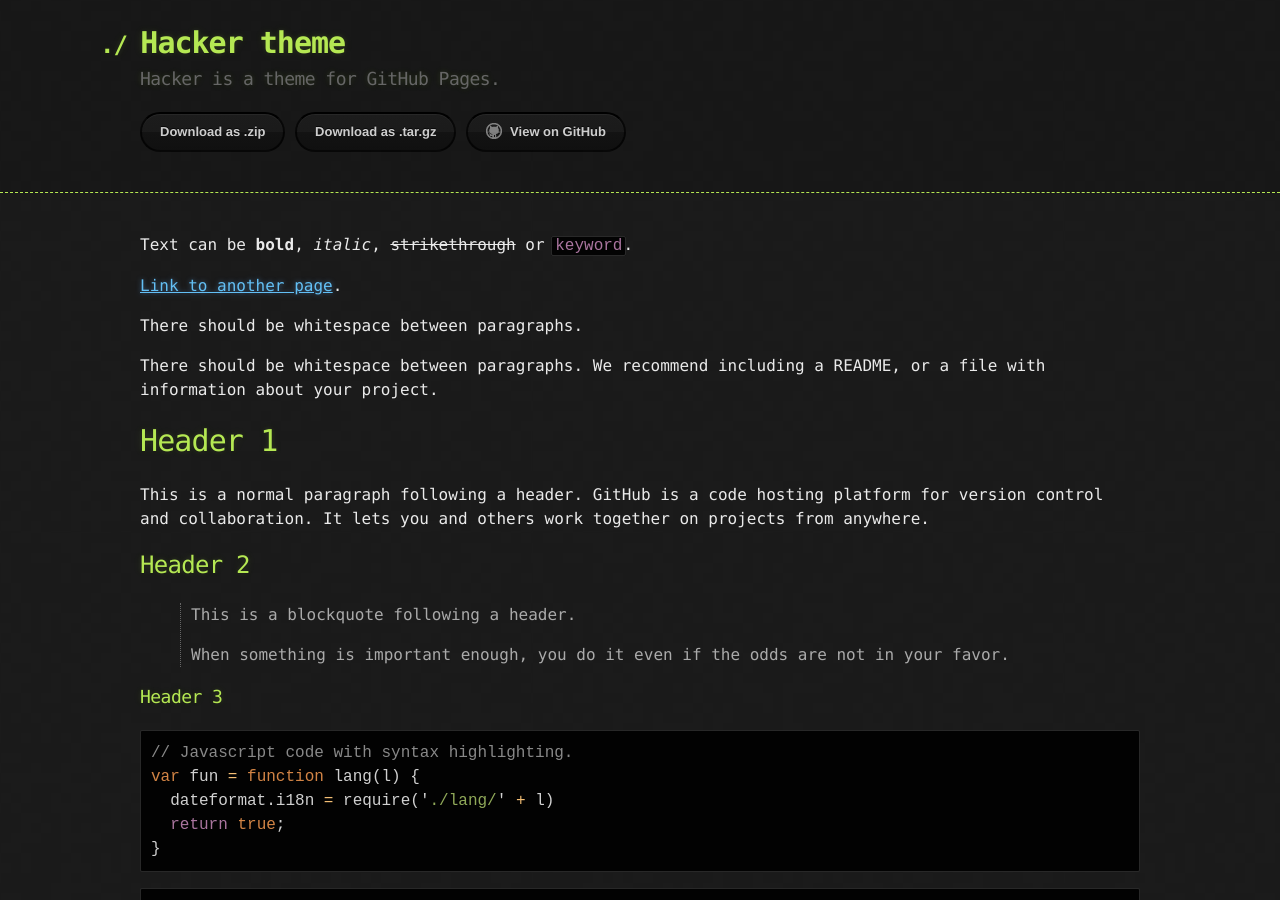
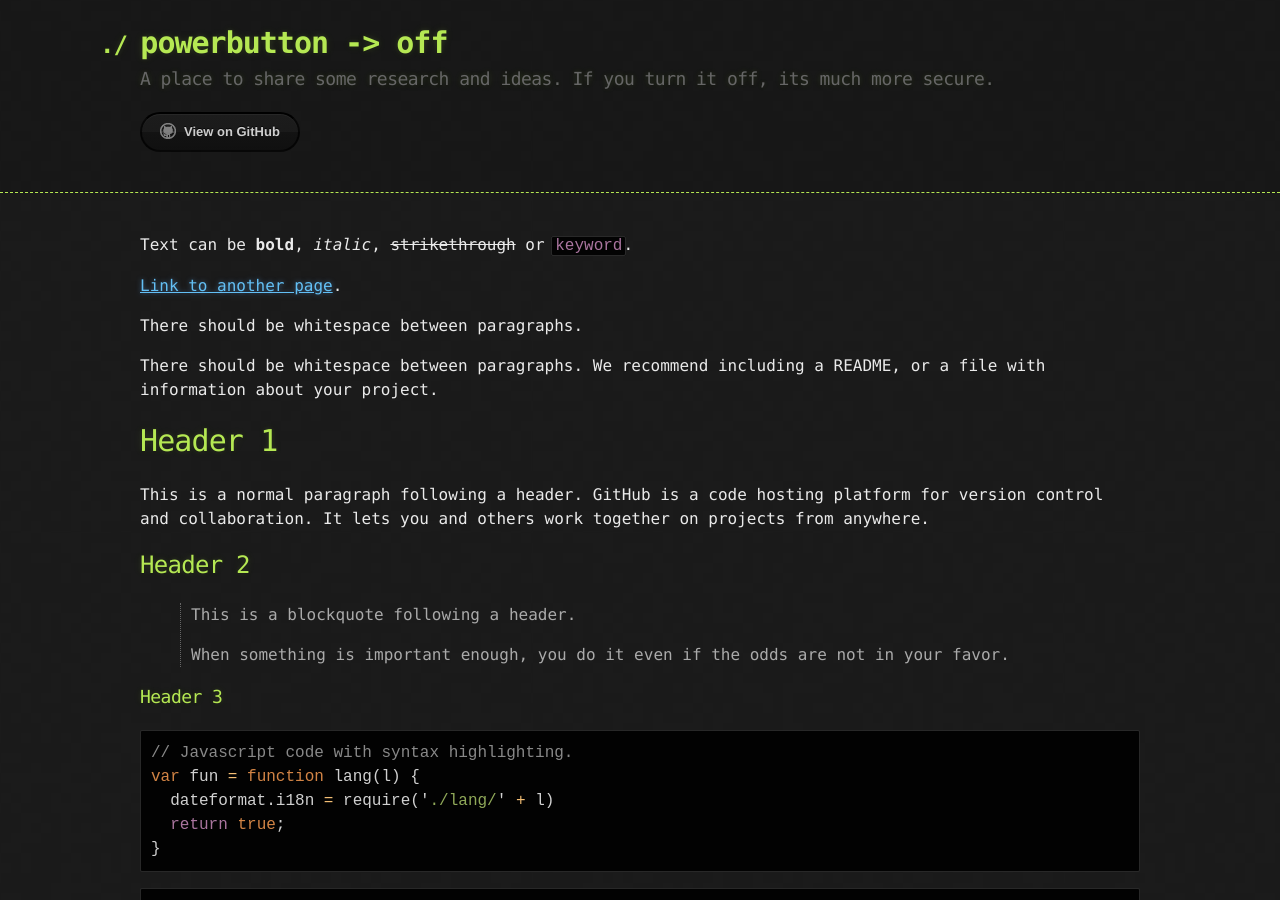
Before and after one commit to 0x4e54/0x4e54.github.io, a Jekyll site: the page built from index.md, in a window 1280 px wide and 900 px high. Built offline with Jekyll 4.4.1, drawn with Linux system fonts in a browser that asks for light colours.

Commit message:
trying to test out the hacker theme, breaking stuff a lot again

```diff
--- a/_config.yml
+++ b/_config.yml
@@ -1,5 +1,10 @@
-title: Hacker theme
-description: Hacker is a theme for GitHub Pages.
-show_downloads: true
-google_analytics:
+title: powerbutton -> off
+#email: ntoncheff@outlook.com
+description: >- # this means to ignore newlines until "baseurl:"
+  A place to share some research and ideas.
+  If you turn it off, its much more secure.
+baseurl: "/" # the subpath of your site, e.g. /blog
+url: "https://0x4e54.github.io" # the base hostname & protocol for your site, e.g. http://example.com
+twitter_username: "0x4e54"
+github_username:  "0x4e54"
 theme: jekyll-theme-hacker
```
